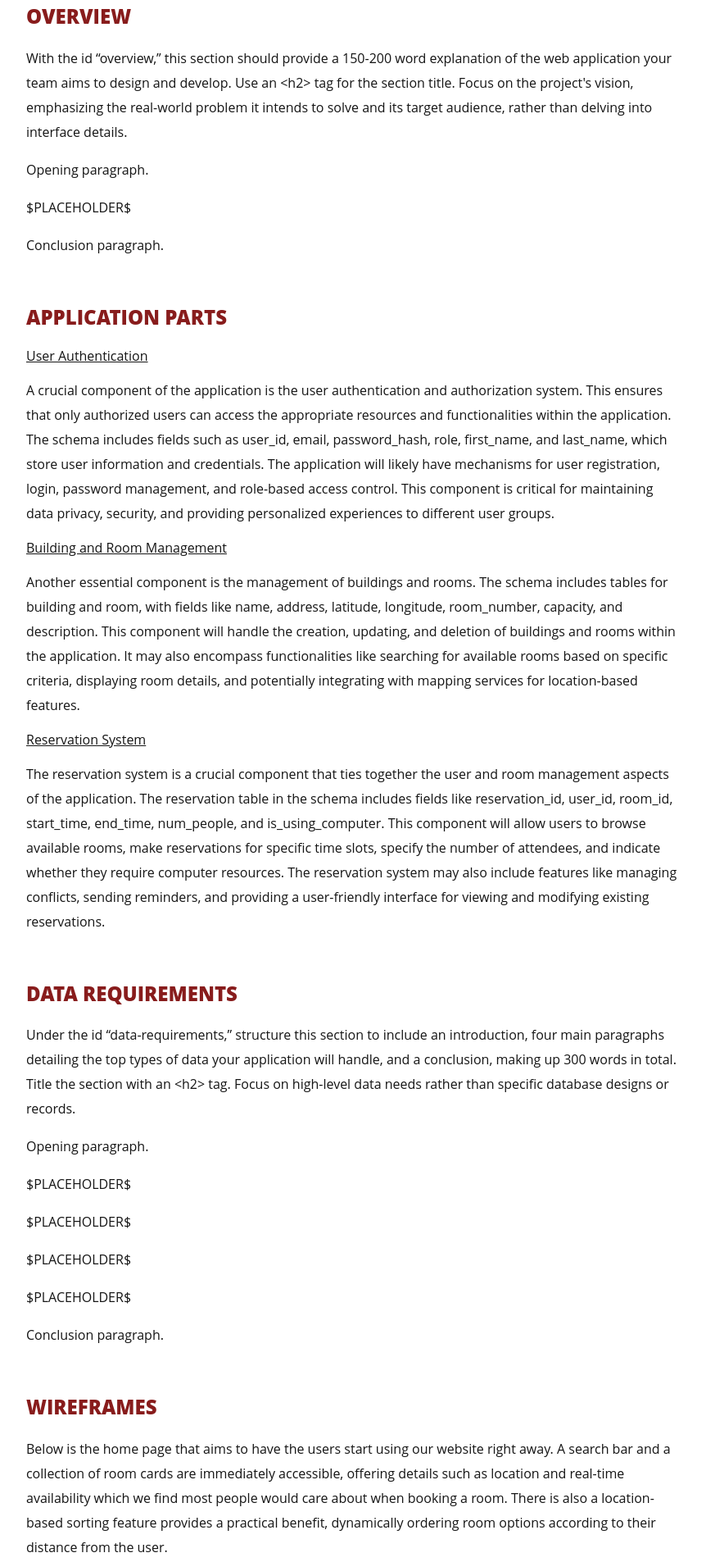
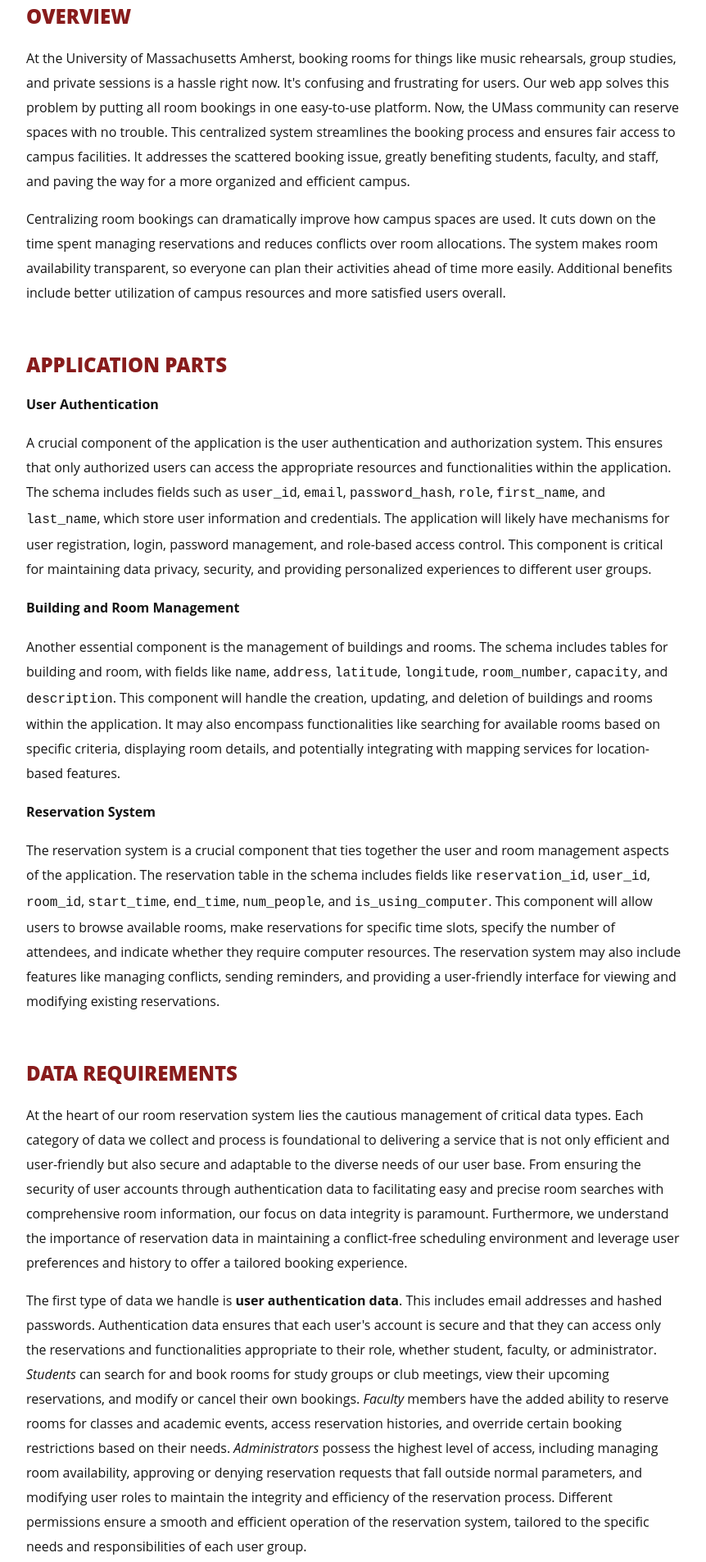
Before and after one commit to weebao/umass-room-reserve, a website: page src/docs/milestone-01/index.html in a window 1280 px wide. Shown: the part 697-2602 px from the top of the page at 82% size, without its empty margins (208-1070 px from the left). Drawn offline with Linux system fonts and the light colour scheme.

Commit message:
Format text with <code>

```diff
--- a/src/docs/milestone-01/index.html
+++ b/src/docs/milestone-01/index.html
@@ -64,29 +64,20 @@
       <!-- Main content of the document -->
       <section id="overview">
         <h2>Overview</h2>
-        <p>
-          With the id “overview,” this section should provide a 150-200 word
-          explanation of the web application your team aims to design and
-          develop. Use an &lt;h2&gt; tag for the section title. Focus on the
-          project's vision, emphasizing the real-world problem it intends to
-          solve and its target audience, rather than delving into interface
-          details.
-        </p>
-        <p>Opening paragraph.</p>
-        <p>$PLACEHOLDER$</p>
-        <p>Conclusion paragraph.</p>
+        <p>At the University of Massachusetts Amherst, booking rooms for things like music rehearsals, group studies, and private sessions is a hassle right now. It's confusing and frustrating for users. Our web app solves this problem by putting all room bookings in one easy-to-use platform. Now, the UMass community can reserve spaces with no trouble. This centralized system streamlines the booking process and ensures fair access to campus facilities. It addresses the scattered booking issue, greatly benefiting students, faculty, and staff, and paving the way for a more organized and efficient campus.</p>
+        <p>Centralizing room bookings can dramatically improve how campus spaces are used. It cuts down on the time spent managing reservations and reduces conflicts over room allocations. The system makes room availability transparent, so everyone can plan their activities ahead of time more easily. Additional benefits include better utilization of campus resources and more satisfied users overall.</p>
       </section>
 
       <section id="application-parts">
         <h2>Application Parts</h2>
 
-        <u>User Authentication</u>
+        <h4>User Authentication</h4>
         <p>
           A crucial component of the application is the user authentication
           and authorization system. This ensures that only authorized users
           can access the appropriate resources and functionalities within
-          the application. The schema includes fields such as user_id, email,
-          password_hash, role, first_name, and last_name, which store user
+          the application. The schema includes fields such as <code>user_id</code>, <code>email</code>,
+          <code>password_hash</code>, <code>role</code>, <code>first_name</code>, and <code>last_name</code>, which store user
           information and credentials. The application will likely have
           mechanisms for user registration, login, password management, and
           role-based access control. This component is critical for maintaining
@@ -94,24 +85,24 @@
           different user groups.
         </p>
 
-        <u>Building and Room Management</u>
+        <h4>Building and Room Management</h4>
         <p>
           Another essential component is the management of buildings and rooms.
           The schema includes tables for building and room, with fields like
-          name, address, latitude, longitude, room_number, capacity, and
-          description. This component will handle the creation, updating, and
+          <code>name</code>, <code>address</code>, <code>latitude</code>, <code>longitude</code>, <code>room_number</code>, <code>capacity</code>, and
+          <code>description</code>. This component will handle the creation, updating, and
           deletion of buildings and rooms within the application. It may also
           encompass functionalities like searching for available rooms based on
           specific criteria, displaying room details, and potentially integrating
           with mapping services for location-based features.
         </p>
 
-        <u>Reservation System</u>
+        <h4>Reservation System</h4>
         <p>
           The reservation system is a crucial component that ties together the
           user and room management aspects of the application. The reservation
-          table in the schema includes fields like reservation_id, user_id, room_id,
-          start_time, end_time, num_people, and is_using_computer. This component
+          table in the schema includes fields like <code>reservation_id</code>, <code>user_id</code>, <code>room_id</code>,
+          <code>start_time</code>, <code>end_time</code>, <code>num_people</code>, and <code>is_using_computer</code>. This component
           will allow users to browse available rooms, make reservations for
           specific time slots, specify the number of attendees, and indicate
           whether they require computer resources. The reservation system may
@@ -123,19 +114,51 @@
 
       <section id="data-requirements">
         <h2>Data Requirements</h2>
-        <p>
-          Under the id “data-requirements,” structure this section to include an
-          introduction, four main paragraphs detailing the top types of data
-          your application will handle, and a conclusion, making up 300 words in
-          total. Title the section with an &lt;h2&gt; tag. Focus on high-level
-          data needs rather than specific database designs or records.
+
+        <p>At the heart of our room reservation system lies the cautious management of critical data types.
+          Each category of data we collect and process is foundational to delivering a service that is not only efficient and user-friendly but also secure and adaptable to the diverse needs of our user base.
+          From ensuring the security of user accounts through authentication data to facilitating easy and precise room searches with comprehensive room information, our focus on data integrity is paramount.
+          Furthermore, we understand the importance of reservation data in maintaining a conflict-free scheduling environment and leverage user preferences and history to offer a tailored booking experience.
         </p>
-        <p>Opening paragraph.</p>
-        <p>$PLACEHOLDER$</p>
-        <p>$PLACEHOLDER$</p>
-        <p>$PLACEHOLDER$</p>
-        <p>$PLACEHOLDER$</p>
-        <p>Conclusion paragraph.</p>
+
+        <p>The first type of data we handle is <strong>user authentication data</strong>.
+          This includes email addresses and hashed passwords.
+          Authentication data ensures that each user's account is secure and that they can access only the reservations
+          and functionalities appropriate to their role, whether student, faculty, or administrator.
+          <em>Students</em> can search for and book rooms for study groups or club meetings, view their upcoming reservations, and modify or cancel their own bookings.
+          <em>Faculty</em> members have the added ability to reserve rooms for classes and academic events, access reservation histories, and override certain booking restrictions based on their needs.
+          <em>Administrators</em> possess the highest level of access, including managing room availability, approving or denying reservation requests that fall outside normal parameters, and modifying
+          user roles to maintain the integrity and efficiency of the reservation process.
+          Different permissions ensure a smooth and efficient operation of the reservation system, tailored to the specific needs and responsibilities of each user group.
+        </p>
+
+        <p>Next, we manage <strong>room information</strong>.
+          This includes details about each room available for reservation, such as location, capacity, available dates and times, and technical equipment available (like computers and projectors).
+          This up-to-date room data allows users to effectively search and find spaces that meet their specific requirements.
+          Additionally, users are able to search based on specific attributes like the building in which the room is located
+          or the closest room location, further simplifying the process of identifying the ideal space for their requirements.
+          We handle this feature by storing the building data and geographical coordinates for each room in our database.
+        </p>
+
+        <p>Another crucial type of data is <strong>reservation data</strong>.
+          This includes information about who has booked a room, what room is booked, at what times, and number of people.
+          Reservation data is key to preventing double bookings and ensuring that users can plan their activities without conflicts.</p>
+
+        <p>We also prioritize <strong>user preferences and history</strong> to facilitate our autofill functionality.
+          This data helps streamline the booking process by predicting and filling in reservation forms with information
+          based on past user behavior and saved preferences, significantly reducing the time and effort required to make a booking.
+          Initially, our application will autofill reservation forms with previously entered user data.
+          Looking ahead, we plan to augment this feature with Natural Language Processing (NLP) to further refine and personalize the user experience.
+        </p>
+
+        <p>In conclusion, our application relies on carefully managing and protecting diverse types of data to provide a user-friendly, efficient, and secure room reservation service.
+          By focusing on these data essentials, we aim to enhance the academic and extracurricular life on campus.
+        </p>
+
+        <figure>
+          <img src="./images/db_schema.png" alt="Data Schema" width="700" height="700" style="float:middle">
+          <figcaption><strong>Figure 1.</strong> Planned Data Schema</figcaption>
+        </figure>
       </section>
 
       <section id="wire-frames">
```
